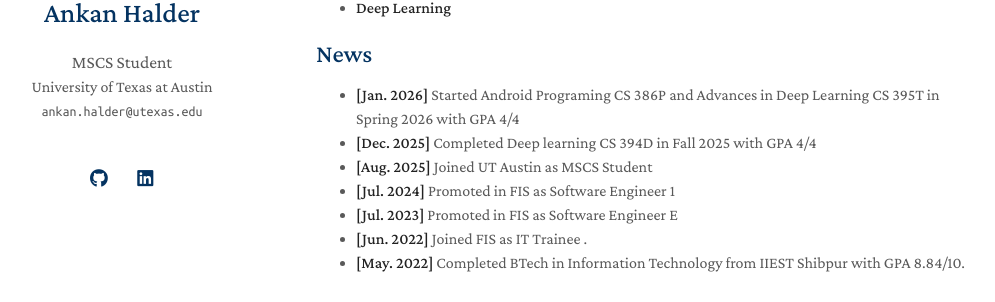
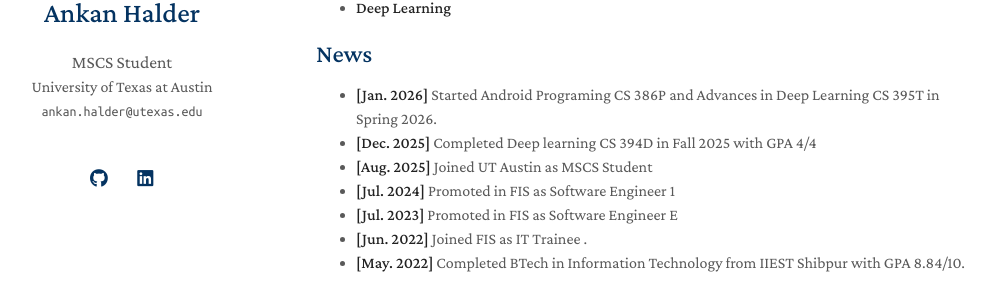
Before and after one commit to Ankan-Halder/Ankan-Halder.github.io, a Jekyll site: the page built from index.md, in a window 1280 px wide. Shown: the part 271-573 px from the top of the page, without its empty margins (154-1149 px from the left). Built offline with Jekyll 4.4.1, drawn with Linux system fonts in a browser that asks for light colours; a style sheet for code colours, icons or effects is not loaded.

Commit message:
Update homepage

```diff
--- a/index.md
+++ b/index.md
@@ -13,7 +13,7 @@ I am a Software Engineer 1 at FIS . I am a MSCS student with GPA 4/4 as well at
 - **Deep Learning**
 
 ## News
-- **[Jan. 2026]**   Started  Android Programing  CS 386P and Advances in Deep Learning CS 395T in Spring 2026 with GPA 4/4
+- **[Jan. 2026]**   Started  Android Programing  CS 386P and Advances in Deep Learning CS 395T in Spring 2026.
 - **[Dec. 2025]**   Completed Deep learning CS 394D in Fall 2025 with GPA 4/4
 - **[Aug. 2025]**   Joined UT Austin as MSCS Student
 - **[Jul. 2024]**   Promoted in FIS as Software Engineer 1
```
